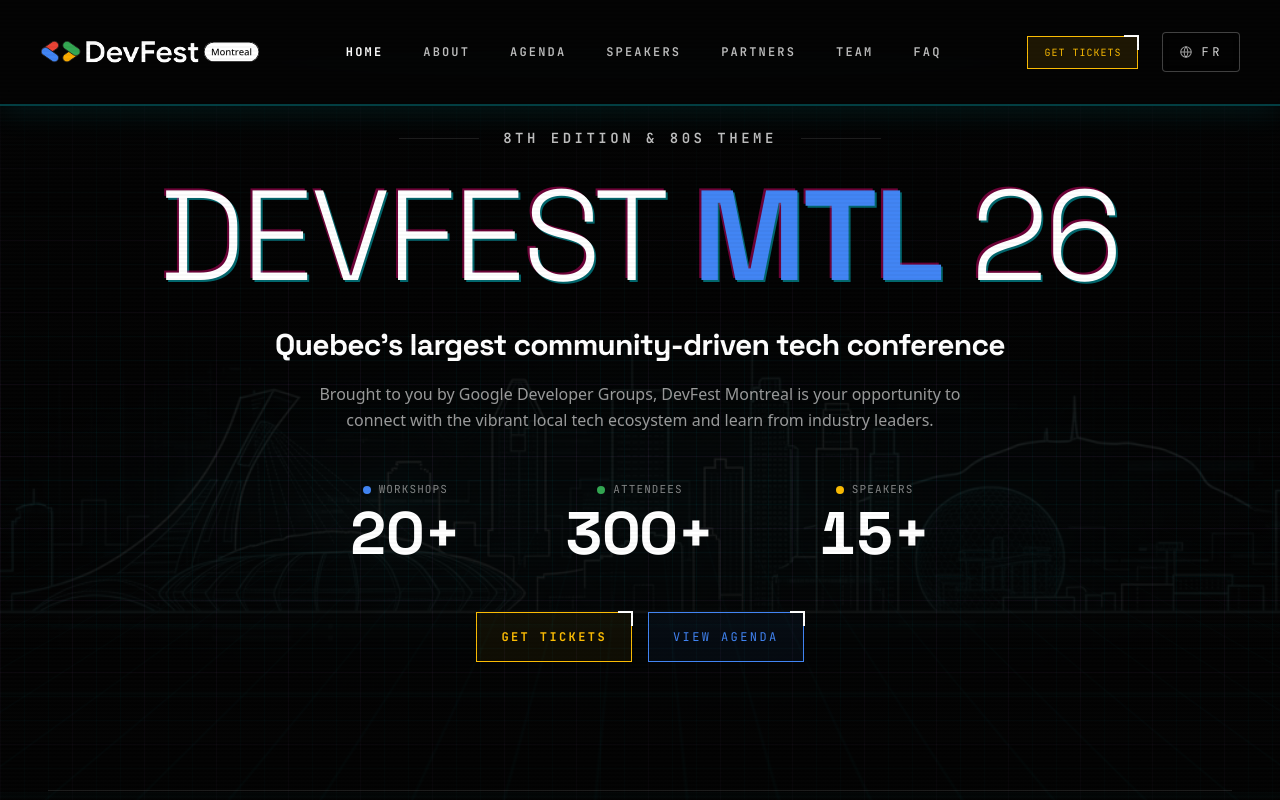
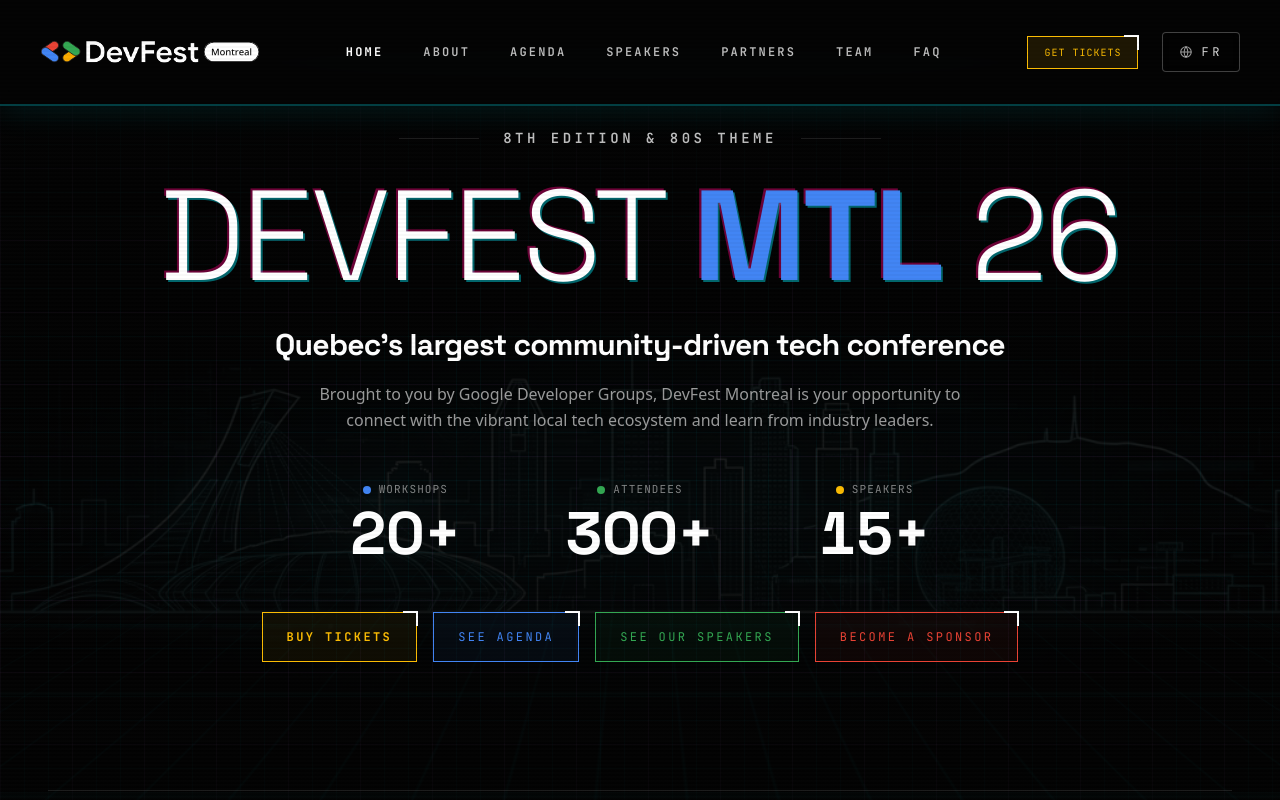
Before and after one commit to AndroidMontreal/DevFest2026, a Next.js app: page /en in a window 1280 px wide. Shown: the top 800 px of the page. Built offline with nearby package versions, Linux system fonts and the light colour scheme.

Commit message:
feat(hero): add 4 CTA buttons for tickets, agenda, speakers, and sponsors

```diff
--- a/src/app/[locale]/page.tsx
+++ b/src/app/[locale]/page.tsx
@@ -25,6 +25,8 @@
       description: t_home('hero.description'),
       agenda_btn: t_home('hero.agenda_btn'),
       tickets_btn: t_home('hero.tickets_btn'),
+      speakers_btn: t_home('hero.speakers_btn'),
+      sponsor_btn: t_home('hero.sponsor_btn'),
     },
     stats: {
       workshops: {
--- a/src/components/home/hero-content.tsx
+++ b/src/components/home/hero-content.tsx
@@ -81,6 +81,24 @@
               {hero.agenda_btn}
             </Link>
           )}
+          {hero.speakers_btn && (
+            <Link
+              href="/speakers"
+              className="inline-flex items-center border border-google-green bg-google-green/5 hover:bg-google-green/15 px-6 py-4 font-mono-tech text-xs uppercase tracking-[0.2em] text-google-green transition-all duration-300 hover:border-google-green hover:text-white hover:scale-[1.02] active:scale-[0.98] quad-border-tr hover:shadow-[0_0_25px_rgba(52,168,83,0.4)]"
+            >
+              {hero.speakers_btn}
+            </Link>
+          )}
+          {hero.sponsor_btn && (
+            <a
+              href={hero.sponsor_link || 'https://forms.gle/HRLnrcGtiHjA5DNu5'}
+              target="_blank"
+              rel="noopener noreferrer"
+              className="inline-flex items-center border border-google-red bg-google-red/5 hover:bg-google-red/15 px-6 py-4 font-mono-tech text-xs uppercase tracking-[0.2em] text-google-red transition-all duration-300 hover:border-google-red hover:text-white hover:scale-[1.02] active:scale-[0.98] quad-border-tr hover:shadow-[0_0_25px_rgba(234,67,53,0.4)]"
+            >
+              {hero.sponsor_btn}
+            </a>
+          )}
         </div>
       </div>
     </section>
--- a/src/components/home/types.ts
+++ b/src/components/home/types.ts
@@ -8,6 +8,9 @@
     agenda_btn?: string;
     cfp_btn?: string;
     tickets_btn: string;
+    speakers_btn?: string;
+    sponsor_btn?: string;
+    sponsor_link?: string;
   };
   stats: {
     workshops: {
--- a/src/messages/en/home.json
+++ b/src/messages/en/home.json
@@ -5,8 +5,10 @@
     "subtitle": "By Google Developer Group Montreal",
     "tagline": "Quebec's largest community-driven tech conference",
     "description": "Brought to you by Google Developer Groups, DevFest Montreal is your opportunity to connect with the vibrant local tech ecosystem and learn from industry leaders.",
-    "agenda_btn": "View Agenda",
-    "tickets_btn": "Get Tickets"
+    "tickets_btn": "Buy Tickets",
+    "agenda_btn": "See Agenda",
+    "speakers_btn": "See Our Speakers",
+    "sponsor_btn": "Become a Sponsor"
   },
   "stats": {
     "workshops": {
--- a/src/messages/fr/home.json
+++ b/src/messages/fr/home.json
@@ -5,8 +5,10 @@
     "subtitle": "Par le Google Developer Group Montréal",
     "tagline": "La plus cool des conférences tech communautaire au Québec",
     "description": "Propulsé par les Google Developer Groups, le DevFest Montréal est votre occasion de vous connecter avec l'écosystème tech local et d'apprendre des leaders de l'industrie.",
+    "tickets_btn": "Acheter des billets",
     "agenda_btn": "Voir l'horaire",
-    "tickets_btn": "Acheter des billets"
+    "speakers_btn": "Voir nos conférenciers",
+    "sponsor_btn": "Devenir partenaire"
   },
   "stats": {
     "workshops": {
```
